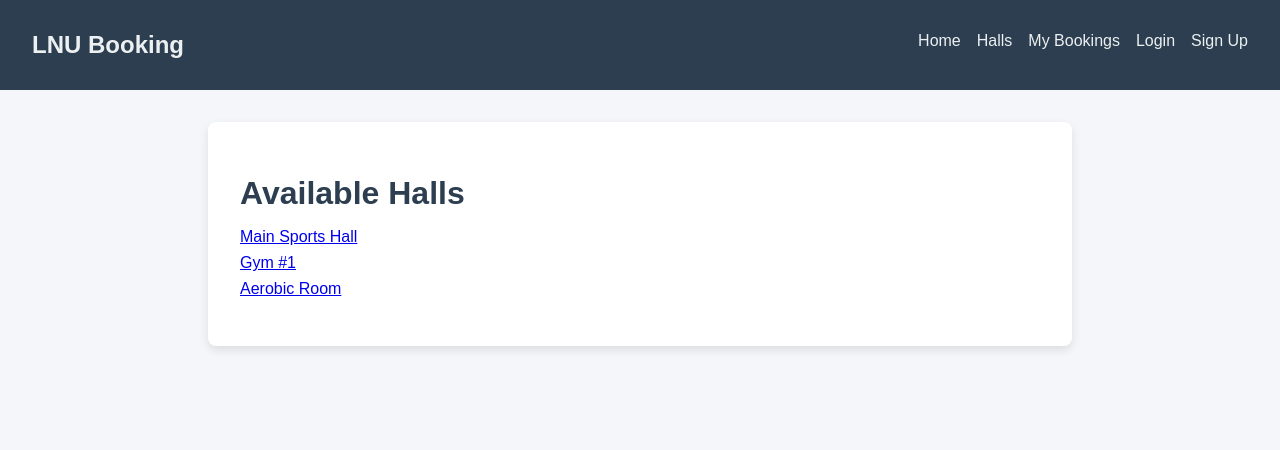
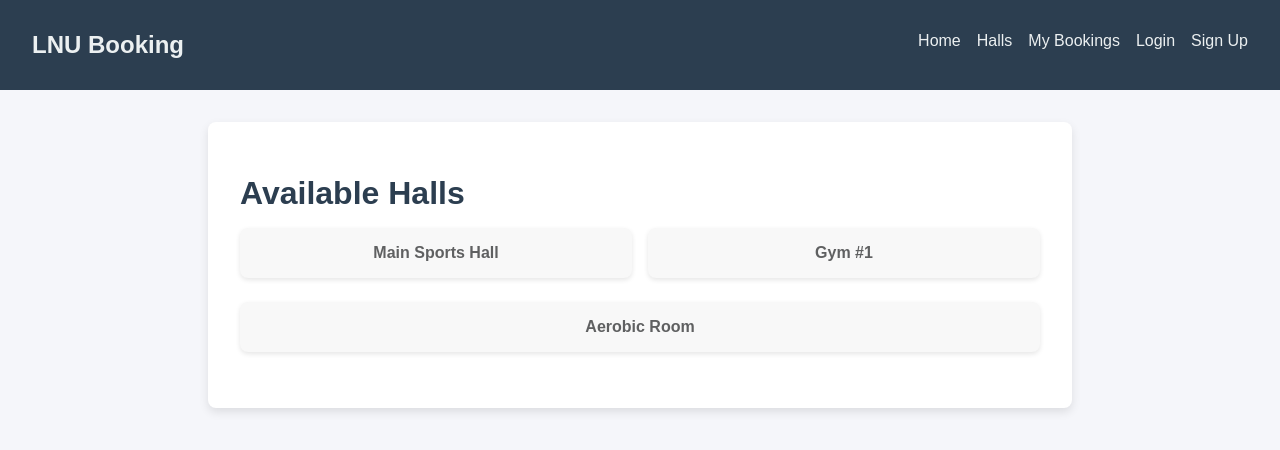
Before and after one commit to Volodymyr-Piniaha/lnu_booking_project, a React app: page /halls in a window 1280 px wide. Shown: the top 450 px of the page. Built offline with nearby package versions, Linux system fonts and the light colour scheme; the HTML template or start-up script is replaced by a standard one.

Commit message:
Refactor Halls.css for improved layout and styling

```diff
--- a/src/pages/Halls.css
+++ b/src/pages/Halls.css
@@ -1,22 +1,42 @@
-.hall-list {
-  list-style: none;
-  padding: 0;
-  display: flex;
-  flex-direction: column;
-  gap: 1rem;
+.page {
+    max-width: 900px;
+    margin: 0 auto;
+    padding: 2rem;
+    font-family: Arial, sans-serif;
 }
 
-.hall-item {
-  display: block;            /* важливо для посилання */
-  text-decoration: none;     /* прибирає підкреслення */
-  background-color: #3498db;
-  color: white;
-  padding: 1rem 1.5rem;
-  border-radius: 8px;
-  transition: background-color 0.3s, transform 0.2s;
+h1 {
+    font-size: 2rem;
+    margin-bottom: 1.5rem;
+    color: #333;
 }
 
-.hall-item:hover {
-  background-color: #2980b9;
-  transform: translateY(-2px);
+.halls-list {
+    list-style: none;
+    padding: 0;
+    display: flex;
+    flex-wrap: wrap;
+    gap: 1rem;
 }
+
+.hall-card {
+    background-color: #f8f8f8;
+    padding: 1rem;
+    border-radius: 8px;
+    flex: 1 0 30%;
+    text-align: center;
+    box-shadow: 0 2px 5px rgba(0,0,0,0.1);
+    transition: transform 0.2s, box-shadow 0.2s;
+}
+
+.hall-card:hover {
+    transform: translateY(-3px);
+    box-shadow: 0 4px 10px rgba(0,0,0,0.15);
+}
+
+.hall-link {
+    text-decoration: none;
+    color: #5f6061;
+    font-weight: bold;
+    display: block;
+}
```
